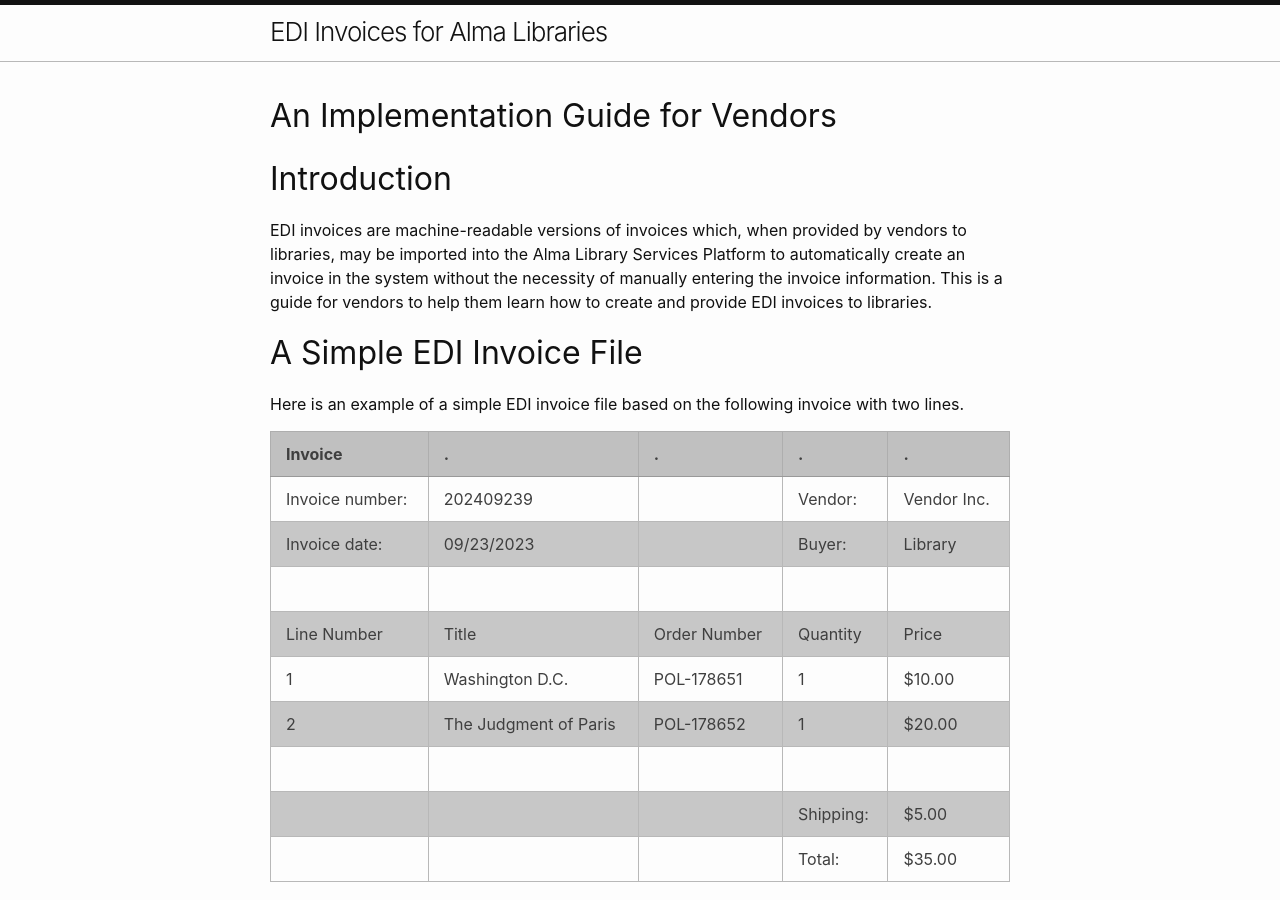
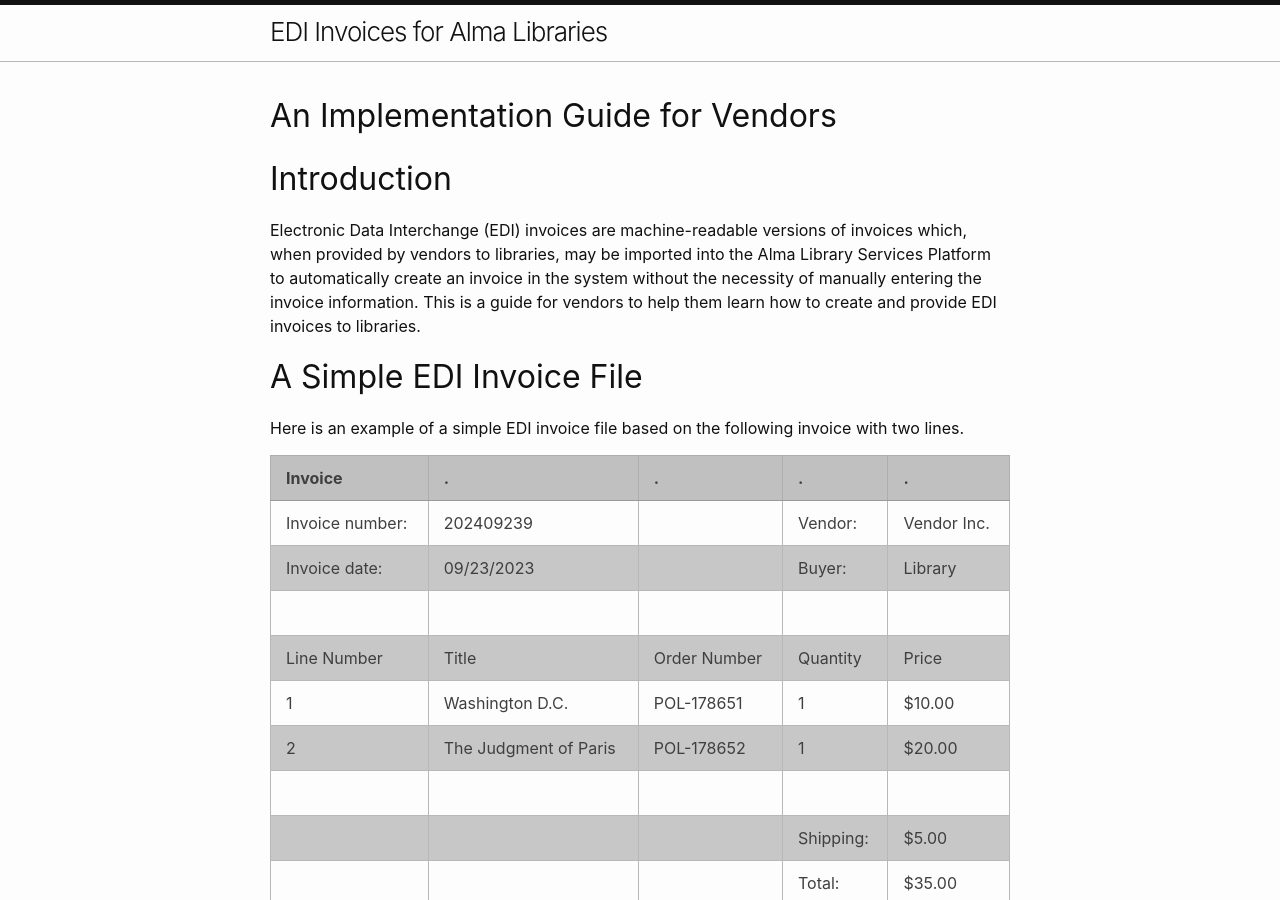
Before and after one commit to dfulmer/test-2025-06-18, a Jekyll site: the page built from index.md, in a window 1280 px wide and 900 px high. Built offline with Jekyll 4.4.1, drawn with Linux system fonts in a browser that asks for light colours.

Commit message:
Updating wording

```diff
--- a/index.md
+++ b/index.md
@@ -9,7 +9,7 @@ title: An Implementation Guide for Vendors
 
 # Introduction
 
-EDI invoices are machine-readable versions of invoices which, when provided by vendors to libraries, may be imported into the Alma Library Services Platform to automatically create an invoice in the system without the necessity of manually entering the invoice information. This is a guide for vendors to help them learn how to create and provide EDI invoices to libraries.
+Electronic Data Interchange (EDI) invoices are machine-readable versions of invoices which, when provided by vendors to libraries, may be imported into the Alma Library Services Platform to automatically create an invoice in the system without the necessity of manually entering the invoice information. This is a guide for vendors to help them learn how to create and provide EDI invoices to libraries.
 
 # A Simple EDI Invoice File
 Here is an example of a simple EDI invoice file based on the following invoice with two lines.
```
